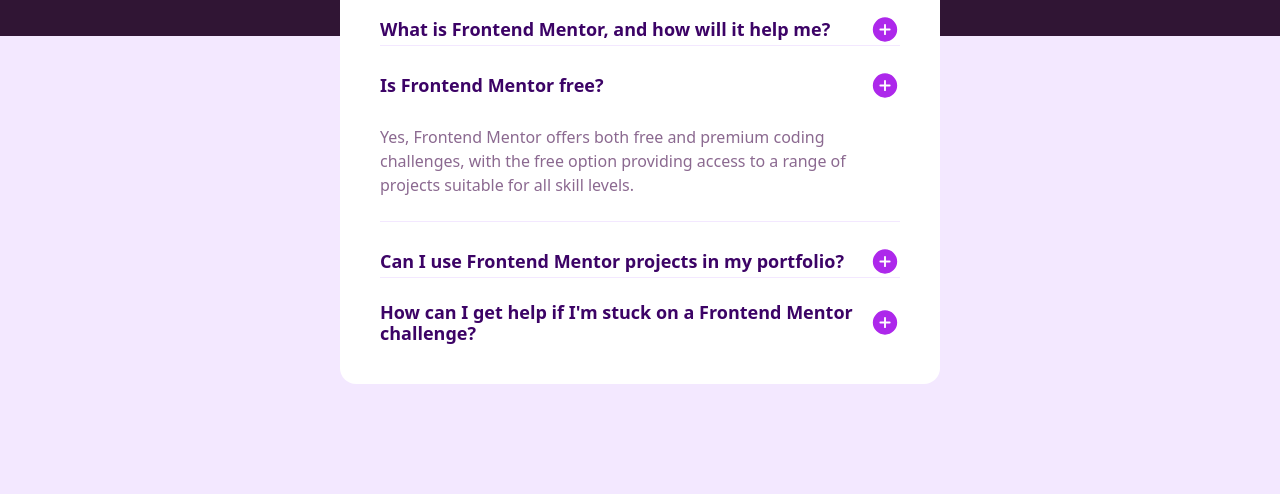
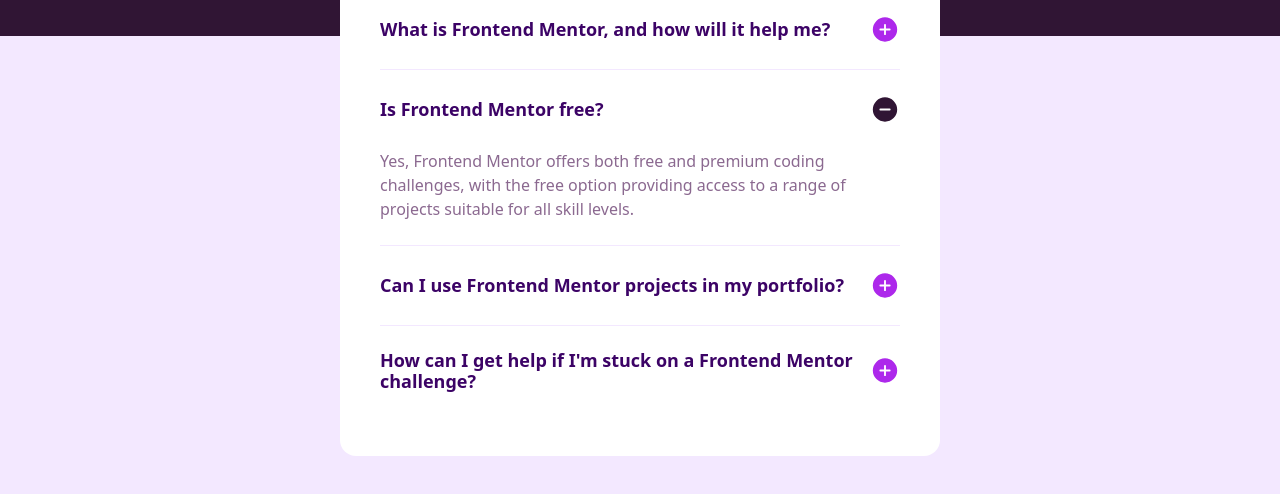
Before and after one commit to gusanchefullstack/frontend-html-css-js-faq-accordion, a website built with Vite: page index.html in a window 1280 px wide. Both pictures are taken after a click on the picture 885 px from the left and 411 px from the top of the page. Shown: the part 284-778 px from the top of the page. Built offline with nearby package versions, Linux system fonts and the light colour scheme.

Commit message:
Actualiza la funcionalidad del acordeón de preguntas frecuentes al agregar íconos de menos y mejorar la gestión de eventos para mostrar y ocultar el contenido. Se ajustan estilos en CSS para mejorar la presentación y el espaciado de los elementos.

```diff
--- a/index.html
+++ b/index.html
@@ -40,6 +40,7 @@
           <div class="faq-item-header">
             <h2>What is Frontend Mentor, and how will it help me?</h2>
             <img src="./assets/images/icon-plus.svg" alt="plus-open" class="plus-icon"/>
+            <img src="./assets/images/icon-minus.svg" alt="minus-closed" class="minus-icon hidden"/>
           </div>
           <div class="faq-item-content hidden">
             <p class="">
@@ -54,6 +55,7 @@
           <div class="faq-item-header">
             <h2>Is Frontend Mentor free?</h2>
             <img src="./assets/images/icon-plus.svg" alt="plus-open" class="plus-icon"/>
+            <img src="./assets/images/icon-minus.svg" alt="minus-closed" class="minus-icon hidden"/>
           </div>
           <div class="faq-item-content hidden">
             <p class="">
@@ -67,6 +69,7 @@
           <div class="faq-item-header">
             <h2>Can I use Frontend Mentor projects in my portfolio?</h2>
             <img src="./assets/images/icon-plus.svg" alt="plus-open" class="plus-icon"/>
+            <img src="./assets/images/icon-minus.svg" alt="minus-closed" class="minus-icon hidden"/>
           </div>
           <div class="faq-item-content hidden">
             <p class="">
@@ -82,6 +85,7 @@
               How can I get help if I'm stuck on a Frontend Mentor challenge?
             </h2>
             <img src="./assets/images/icon-plus.svg" alt="plus-open" class="plus-icon"/>
+            <img src="./assets/images/icon-minus.svg" alt="minus-close" class="minus-icon hidden"/>
           </div>
           <div class="faq-item-content hidden">
             <p class="">
--- a/src/main.js
+++ b/src/main.js
@@ -1,11 +1,24 @@
-import './style.css'
+import "./style.css";
 
-const plusIcons = document.querySelectorAll('.plus-icon')
+const plusIcons = document.querySelectorAll(".plus-icon");
+const minusIcons = document.querySelectorAll(".minus-icon");
 
-plusIcons.forEach(icon => {
-  icon.addEventListener('click', (e) => {
-    console.log(e.target)
-    const faqItemContent = e.target.parentElement.nextElementSibling
-    faqItemContent.classList.toggle('hidden')
-  })
-})
+plusIcons.forEach((icon) => {
+  icon.addEventListener("click", (e) => {
+    e.target.classList.toggle("hidden");
+    const faqItemContent = e.target.parentElement.nextElementSibling;
+    faqItemContent.classList.toggle("hidden");
+    const minusIcon = e.target.parentElement.querySelector(".minus-icon");
+    minusIcon.classList.toggle("hidden");
+  });
+});
+
+minusIcons.forEach((icon) => {
+  icon.addEventListener("click", (e) => {
+    e.target.classList.toggle("hidden");
+    const faqItemContent = e.target.parentElement.nextElementSibling;
+    faqItemContent.classList.toggle("hidden");
+    const plusIcon = e.target.parentElement.querySelector(".plus-icon");
+    plusIcon.classList.toggle("hidden");
+  });
+});
--- a/src/style.css
+++ b/src/style.css
@@ -1,11 +1,11 @@
 @import "tailwindcss";
 
 .faq-item:not(:last-child) {
-  @apply border-b border-purple-100;
+  @apply border-b border-purple-100 w-[520px];
 }
 .faq-item-header {
-  @apply flex items-center justify-between text-purple-950 font-semibold text-lg leading-[21px] mt-6 hover:cursor-pointer hover:text-fuchsia-600;
+  @apply flex items-center justify-between text-purple-950 font-semibold text-lg leading-[21px] my-6 hover:cursor-pointer hover:text-fuchsia-600 ;
 }
 .faq-item-content {
-  @apply text-[#8b6990] text-base my-6 leading-6;
+  @apply text-[#8b6990] text-base leading-6 mb-6 pr-10;
 }
```
